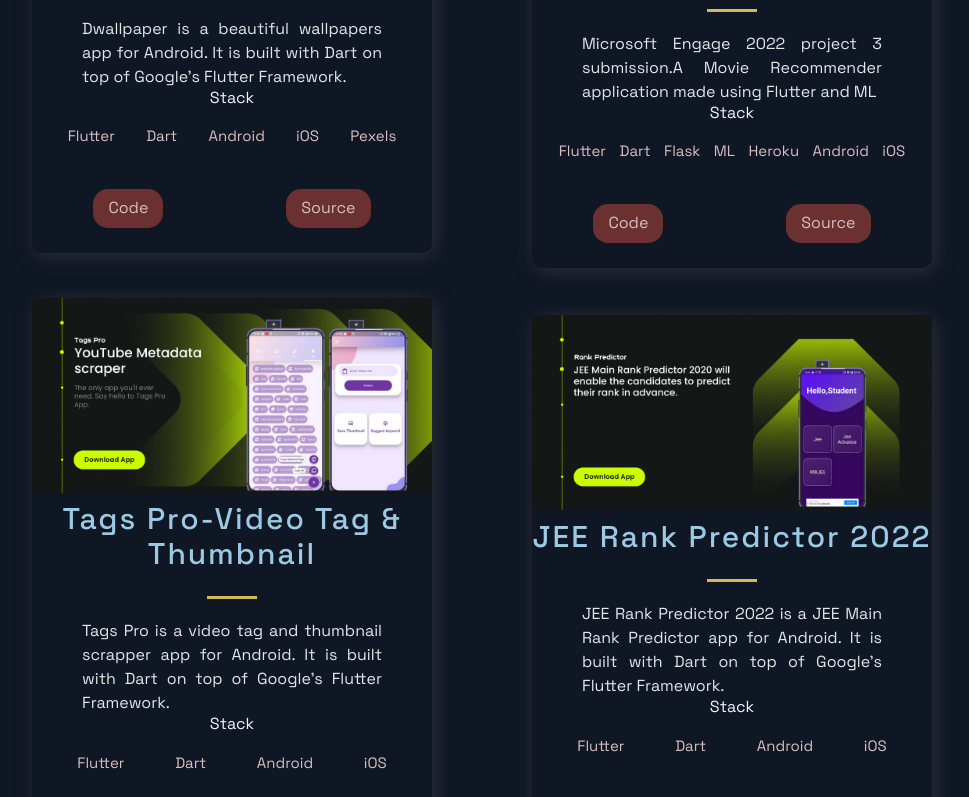
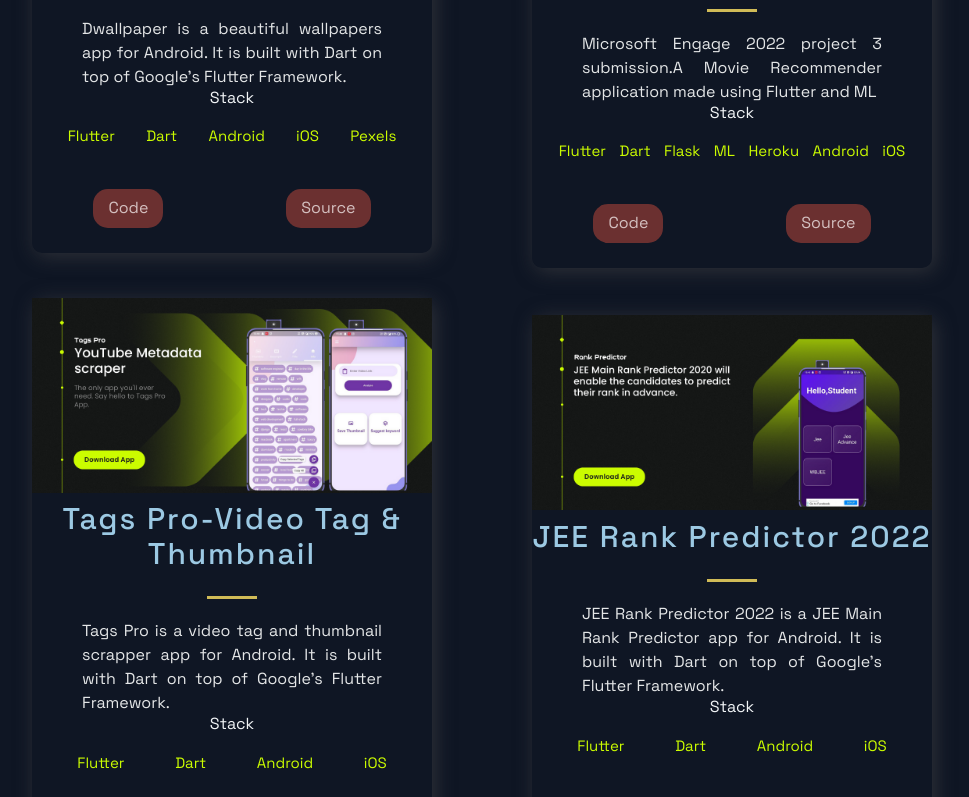
Before and after one commit to Pavel401/Portfolio, a Next.js app: page / in a window 1280 px wide. Shown: the part 1120-1917 px from the top of the page, without its empty margins (158-1127 px from the left). Built offline with nearby package versions, Linux system fonts and the light colour scheme.

Commit message:
Tags refactoring

```diff
--- a/src/components/Projects/ProjectsStyles.js
+++ b/src/components/Projects/ProjectsStyles.js
@@ -107,6 +107,6 @@
 padding: 2rem;
 `
 export const Tag = styled.li`
-color: #d8bfbf;
+color: #CBFC00;
 font-size: 1.5rem;
 `
--- a/src/pages/index.js
+++ b/src/pages/index.js
@@ -6,20 +6,10 @@
 import Timeline from '../components/TimeLine/TimeLine';
 import { Layout } from '../layout/Layout';
 import { Section } from '../styles/GlobalComponents';
-import Head from "next/head"
 
 const Home = () => {
   return (
-
     <Layout>
-      <Head>
-
-
-
-<meta name="google-site-verification" content="VERIFICATION_ID" />
-
-
-</Head>
      <Section grid>
         <Hero />
         <BgAnimation />
--- /dev/null
+++ b/tailwind.config.js
@@ -0,0 +1,8 @@
+/** @type {import('tailwindcss').Config} */
+module.exports = {
+  content: [],
+  theme: {
+    extend: {},
+  },
+  plugins: [],
+}
```
Also changed, not shown: package.json (+5 -2 lines), 2 other files (tests, documents, lock files or other folders).
